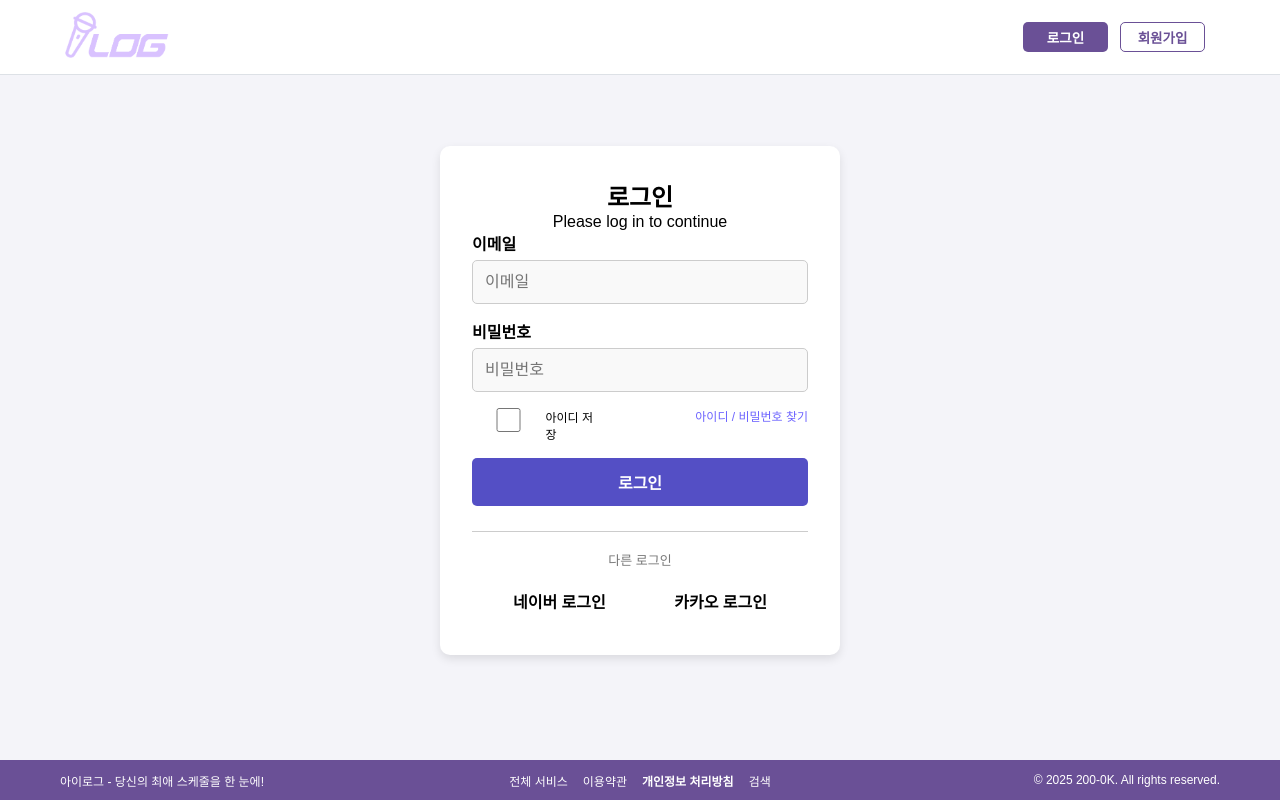
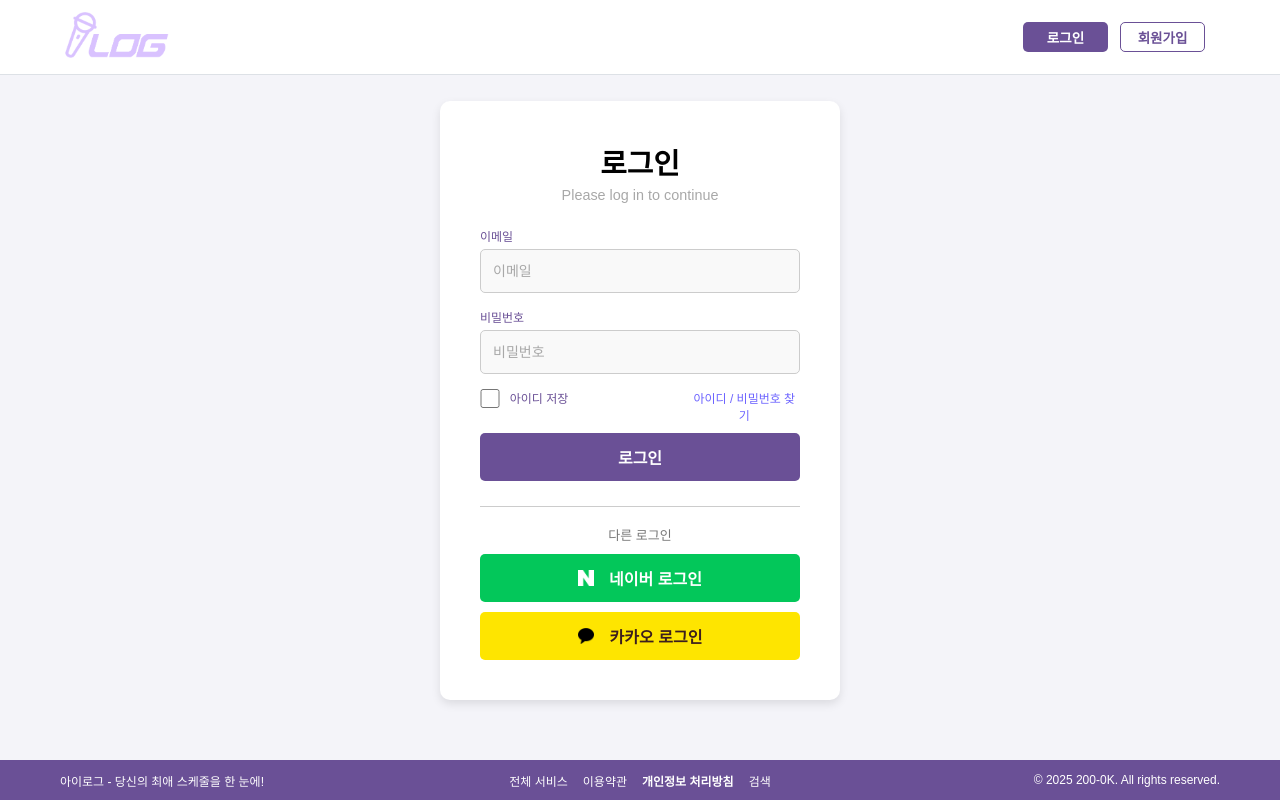
Before and after one commit to oz-200ok/fav_idolfe, a React (Vite) app: page /loginpage in a window 1280 px wide. Built offline with nearby package versions, Linux system fonts and the light colour scheme; the HTML template or start-up script is replaced by a standard one; a web font is replaced by a local one.

Commit message:
🎨[design] 로그인 ui 완료

```diff
--- a/src/components/KakaoLogin/index.tsx
+++ b/src/components/KakaoLogin/index.tsx
@@ -1,3 +1,6 @@
+import './Kakaologin.scss';
+import kakao_logo from '../../assets/kakao-logo.png';
+
 const KAKAO_CLIENT_ID = import.meta.env.VITE_KAKAO_CLIENT_ID;
 const KAKAO_REDIRECT_URI = import.meta.env.VITE_KAKAO_REDIRECT_URI;
 
@@ -8,7 +11,12 @@ const handleKakaoLogin = () => {
 };
 
 const KakaoLogin = () => {
-  return <button onClick={handleKakaoLogin}>카카오 로그인</button>;
+  return (
+    <button onClick={handleKakaoLogin} className="kakao-login-btn">
+      <img src={kakao_logo} alt="카카오로고" />
+      카카오 로그인
+    </button>
+  );
 };
 
 export default KakaoLogin;
--- a/src/components/KakaoLogin/kakaologin.scss
+++ b/src/components/KakaoLogin/kakaologin.scss
@@ -0,0 +1,26 @@
+.kakao-login-btn {
+  background-color: #fee500;
+  color: #3c1e1e;
+  border: none;
+  padding: 12px 24px;
+  width: 100%;
+  height: 48px;
+  border-radius: 5px;
+  font-size: 16px;
+  font-weight: bold;
+  text-align: center;
+  display: flex;
+  align-items: center;
+  justify-content: center;
+  gap: 16px;
+  cursor: pointer;
+}
+
+.kakao-login-btn:hover {
+  background-color: #fdd835;
+}
+
+.kakao-logo {
+  width: 20px;
+  height: 20px;
+}
--- a/src/components/NaverLogin/Naverlogin.scss
+++ b/src/components/NaverLogin/Naverlogin.scss
@@ -0,0 +1,26 @@
+.naver-login-btn {
+  background-color: #03c75a;
+  color: white;
+  border: none;
+  padding: 12px 24px;
+  width: 100%;
+  height: 48px;
+  border-radius: 5px;
+  font-size: 16px;
+  font-weight: bold;
+  display: flex;
+  align-items: center;
+  justify-content: center;
+  gap: 15px;
+  cursor: pointer;
+  margin-bottom: 10px;
+}
+
+.naver-login-btn:hover {
+  background-color: #02a64d;
+}
+
+img {
+  width: 16px;
+  height: 16px;
+}
--- a/src/components/NaverLogin/index.tsx
+++ b/src/components/NaverLogin/index.tsx
@@ -1,5 +1,5 @@
 import './Naverlogin.scss';
-
+import naver_logo from '../../assets/naver-logo.png';
 const NAVER_CLIENT_ID = import.meta.env.VITE_NAVER_CLIENT_ID;
 const NAVER_REDIRECT_URI = import.meta.env.VITE_NAVER_REDIRECT_URI;
 
@@ -12,6 +12,7 @@ const NaverLogin = () => {
 
   return (
     <button className="naver-login-btn" onClick={handleLogin}>
+      <img src={naver_logo} alt="네이버 로고" />
       네이버 로그인
     </button>
   );
--- a/src/pages/Loginpage/Loginpage.scss
+++ b/src/pages/Loginpage/Loginpage.scss
@@ -1,4 +1,4 @@
-// 전체 페이지 레이아웃
+/* 전체 페이지 레이아웃 */
 .container {
   display: flex;
   flex-direction: column;
@@ -11,14 +11,15 @@
 section {
   width: 400px;
   background: white;
-  padding: 2rem;
+  padding: 40px;
   border-radius: 10px;
   box-shadow: 0 4px 10px rgba(0, 0, 0, 0.1);
   text-align: center;
 }
 
-// 로그인 박스 스타일
-.login_form {
+/* 로그인 타이틀*/
+
+.login_title {
   h1 {
     font-size: 1.8rem;
     font-weight: bold;
@@ -26,16 +27,20 @@ section {
   }
 
   p {
-    color: #777;
+    color: #a8a8a8;
     font-size: 0.9rem;
     margin-bottom: 1.5rem;
   }
-
+}
+/* 로그인 폼 스타일 */
+.login_form {
   label {
+    font-size: 12px;
+    color: #6a5096;
     display: block;
     text-align: left;
     margin-bottom: 5px;
-    font-weight: 600;
+    font-weight: 500;
   }
 
   input {
@@ -50,32 +55,45 @@ section {
     &:focus {
       outline: none;
       border-color: #6c63ff;
-      box-shadow: 0 0 5px rgba(108, 99, 255, 0.5);
+      box-shadow: 0 0 2px rgba(108, 99, 255, 0.5);
+    }
+
+    &::placeholder {
+      font-size: 14px;
+      color: #a8a8a8;
     }
   }
 
   .login_side {
     display: flex;
+    width: 100%;
     justify-content: space-between;
     align-items: center;
     margin-bottom: 10px;
 
     .rememberMe {
-      width: 130px;
       display: flex;
-    }
+      justify-content: left;
 
-    label {
-      width: 100px;
-      font-size: 12px;
-      font-weight: 500;
+      .check_input {
+        width: 20px;
+        margin-right: 10px;
+      }
+
+      label {
+        width: 100px;
+        font-size: 12px;
+        font-weight: 500;
+      }
     }
 
     p {
+      display: inline;
       font-size: 12px;
       color: #6c63ff;
       cursor: pointer;
       font-weight: 500;
+      margin-left: 80px;
 
       &:hover {
         text-decoration: underline;
@@ -86,7 +104,7 @@ section {
   button {
     width: 100%;
     padding: 12px;
-    background: #544fc5;
+    background: #6a5096;
     color: white;
     font-size: 1rem;
     border: none;
@@ -112,36 +130,7 @@ section {
     margin-top: 18px;
     font-size: 13px;
     color: #777;
-  }
-
-  button {
-    width: 48%;
-    padding: 10px;
-    border: none;
-    border-radius: 5px;
-    font-size: 1rem;
-    cursor: pointer;
-    margin-top: 10px;
-    background: white;
-    font-weight: bold;
-    display: inline-flex;
-    align-items: center;
-    justify-content: center;
-
-    &:hover {
-      background: #f0f0f0;
-    }
-
-    &.kakao_login {
-      background: #fee500;
-      color: black;
-      margin-right: 12px;
-    }
-
-    &.naver_login {
-      background: #03c75a;
-      color: white;
-    }
+    margin-bottom: 10px;
   }
 }
 
--- a/src/pages/Loginpage/index.tsx
+++ b/src/pages/Loginpage/index.tsx
@@ -73,9 +73,13 @@ function Loginpage() {
               {error && <p>{error.message}</p>}
               <div className="login_side">
                 <div className="rememberMe">
-                  <input id="rememberMe" type="checkbox" name="rememberMe" />
+                  <input
+                    id="rememberMe"
+                    type="checkbox"
+                    name="rememberMe"
+                    className="check_input"
+                  />
                   <label htmlFor="rememberMe">아이디 저장</label>
-                </div>
                   <p
                     onClick={() => {
                       navigate('/idpasswordsearch');
@@ -83,6 +87,7 @@ function Loginpage() {
                   >
                     아이디 / 비밀번호 찾기
                   </p>
+                </div>
               </div>
               <button type="submit">로그인</button>
             </div>
```
Also changed, not shown: src/assets/kakao-logo.png (added), src/assets/naver-logo.png (added). Lines whose indentation alone changed are shown as unchanged.
